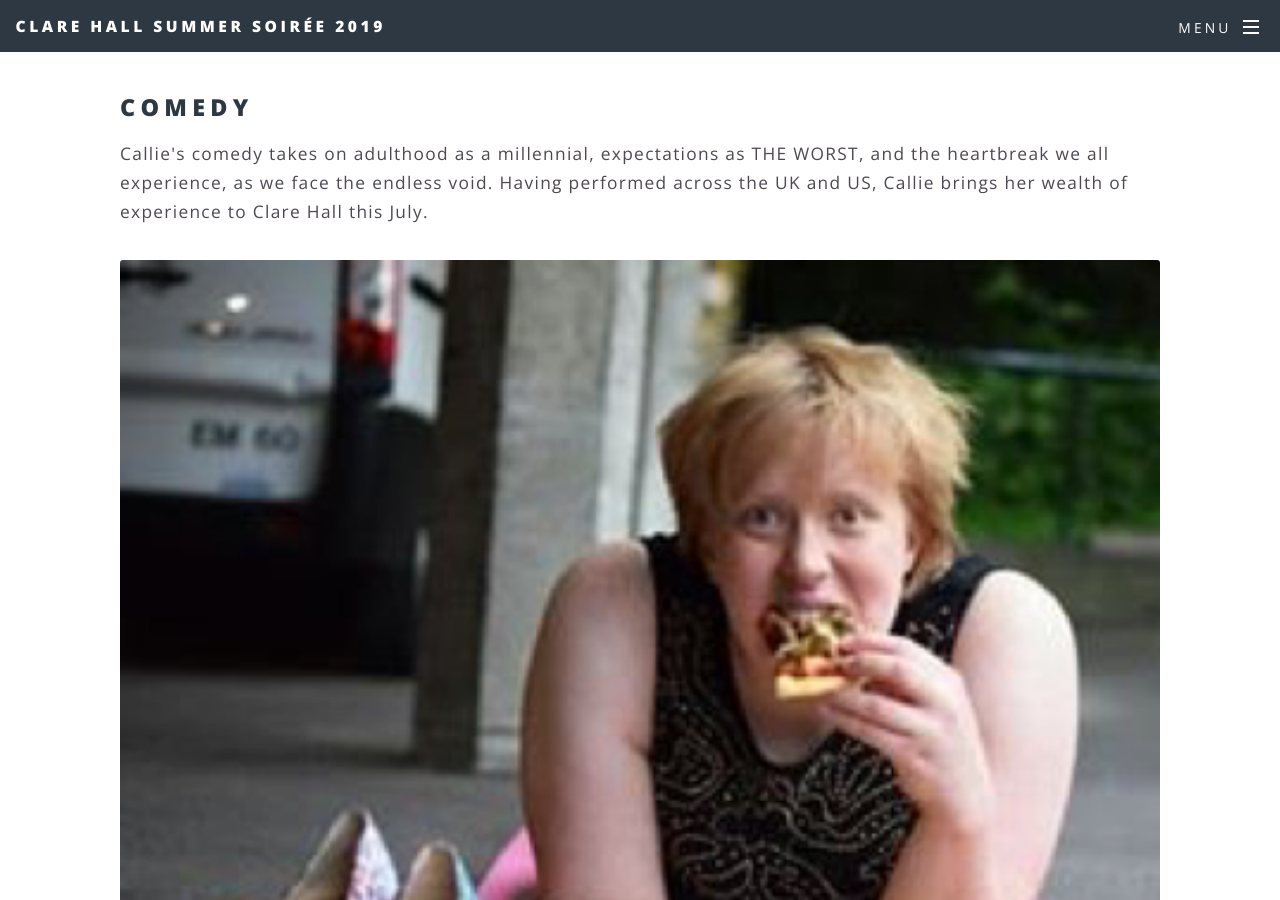
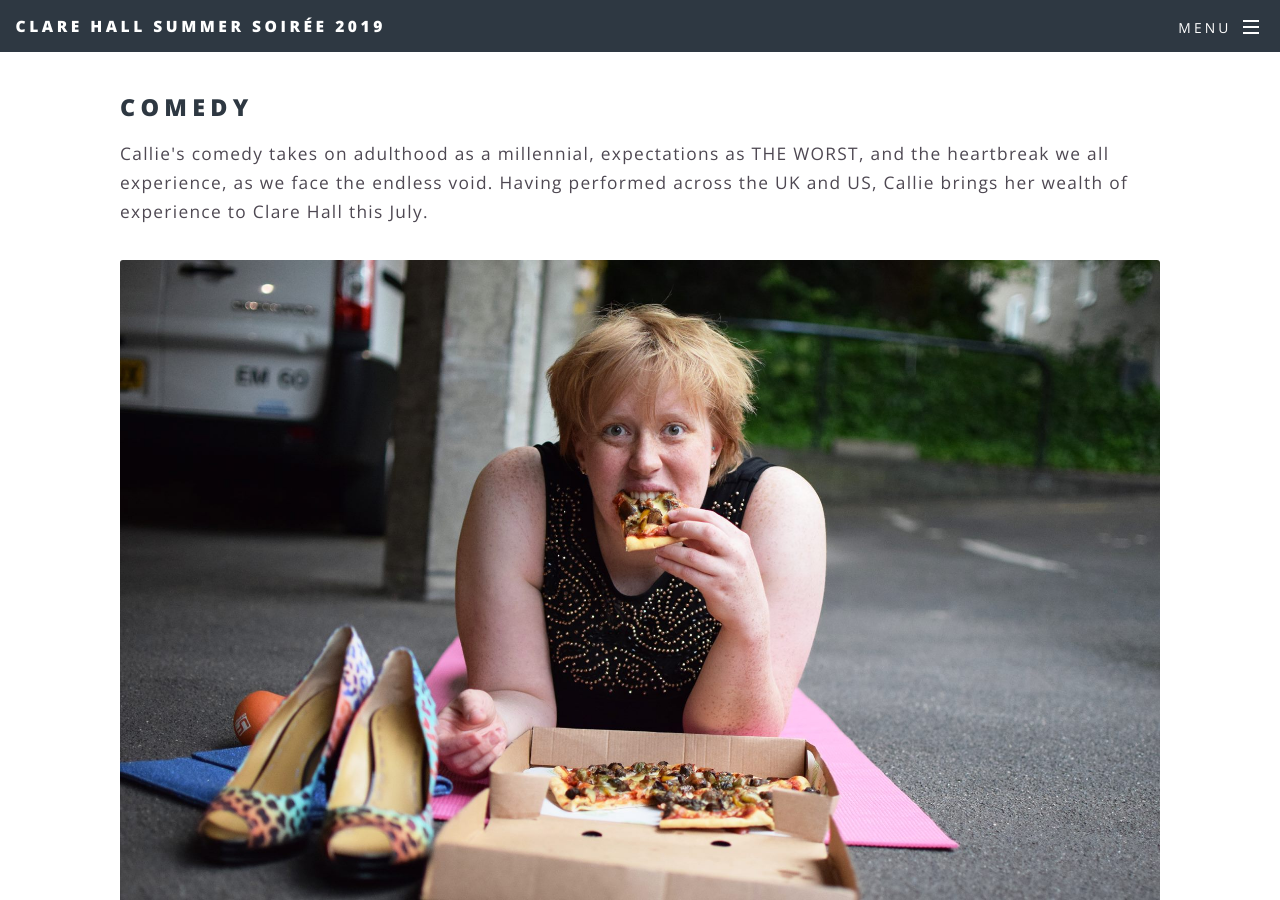
Before and after one commit to chse66/chsummersoiree19, a Jekyll site: the page built from programme.html, in a window 1280 px wide and 900 px high, scrolled down 2879 px. Built offline with Jekyll 4.4.1, drawn with Linux system fonts in a browser that asks for light colours.

Commit message:
update comedy pic

```diff
--- a/programme.html
+++ b/programme.html
@@ -38,7 +38,7 @@
       <p>Callie's comedy takes on adulthood as a millennial, expectations as THE WORST, and the heartbreak we all experience, as we face the endless void. Having performed across the UK and US, Callie brings her wealth of experience to Clare Hall this July.</p>
       <div class="box alt">
         <div class="row uniform 50%">
-          <div class="12u"><span class="image fit"><img src="images/comedy.png" alt="" /></span></div>
+          <div class="12u"><span class="image fit"><img src="images/comedy.jpg" alt="" /></span></div>
         </div>
       </div>
     </div>
```
Also changed, not shown: images/comedy.jpg (added), images/comedy.png (deleted).
